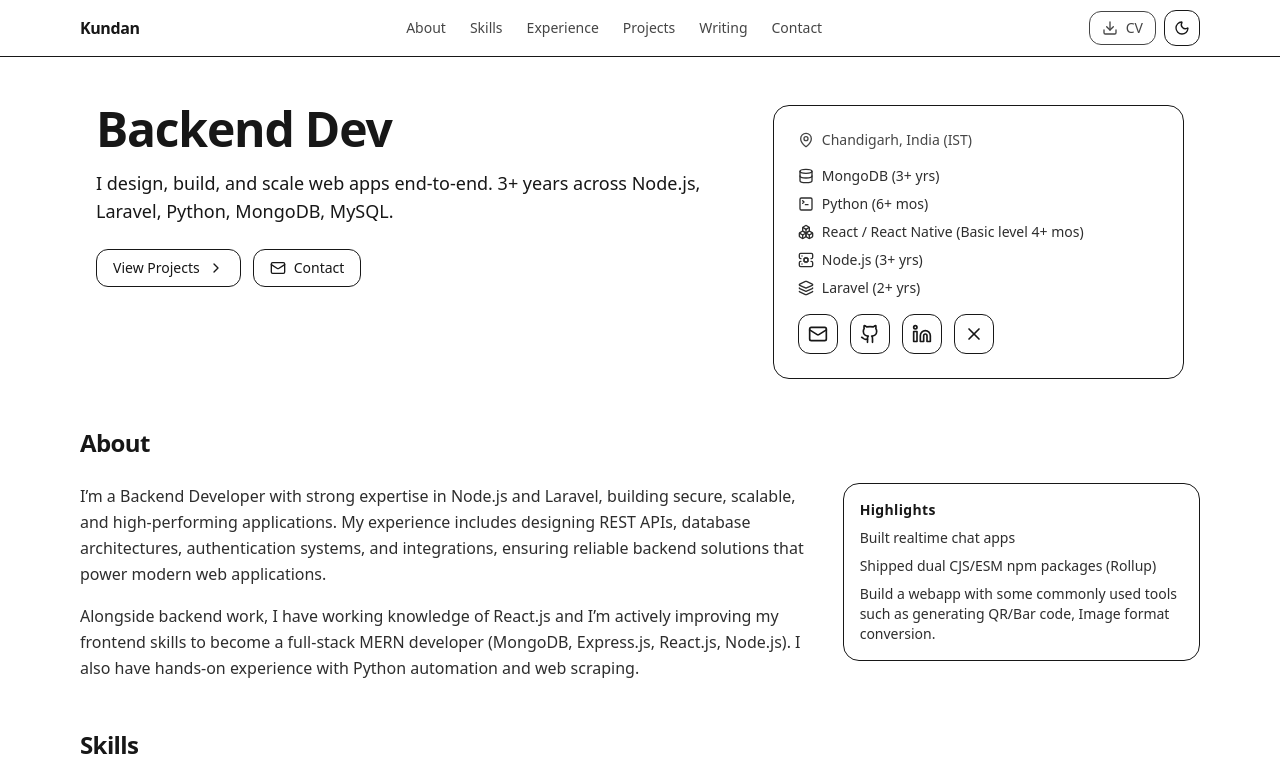
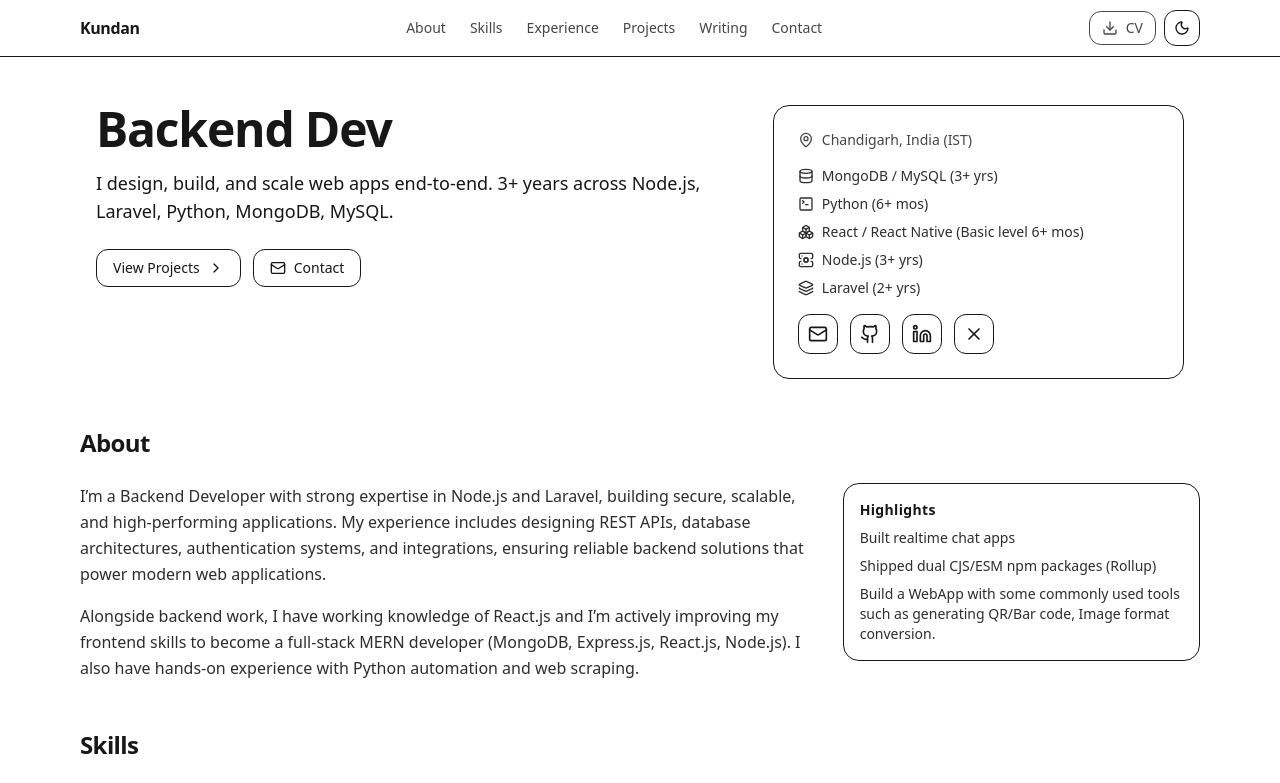
Before and after one commit to kunndnn/portfolio, a React (Vite) app: page / in a window 1280 px wide. Shown: the top 783 px of the page. Built offline with nearby package versions, Linux system fonts and the light colour scheme.

Commit message:
Update About and Hero components; enhance Writing component interactivity

```diff
--- a/src/components/About.jsx
+++ b/src/components/About.jsx
@@ -24,7 +24,7 @@ export default function About() {
             <ul className="space-y-2 text-sm opacity-90">
               <li>Built realtime chat apps</li>
               <li>Shipped dual CJS/ESM npm packages (Rollup)</li>
-              <li>Build a webapp with some commonly used tools such as generating QR/Bar code, Image format conversion.</li>
+              <li>Build a WebApp with some commonly used tools such as generating QR/Bar code, Image format conversion.</li>
             </ul>
           </motion.div>
         </div>
--- a/src/components/Hero.jsx
+++ b/src/components/Hero.jsx
@@ -13,9 +13,9 @@ import {
 
 export default function Hero() {
   const skills = [
-    { icon: Database, label: "MongoDB (3+ yrs)" },
+    { icon: Database, label: "MongoDB / MySQL (3+ yrs)" },
     { icon: TerminalSquare, label: "Python (6+ mos)" },
-    { icon: Boxes, label: "React / React Native (Basic level 4+ mos)" },
+    { icon: Boxes, label: "React / React Native (Basic level 6+ mos)" },
     { icon: ServerCog, label: "Node.js (3+ yrs)" },
     { icon: Layers, label: "Laravel (2+ yrs)" },
   ];
--- a/src/components/Writing.jsx
+++ b/src/components/Writing.jsx
@@ -2,6 +2,9 @@ import Section from "./common/Section";
 import { DATA } from "../constants";
 import { motion } from "framer-motion";
 export default function Writing() {
+  const handleClick =(url)=>{
+    location.href=url;
+  }
   return (
     <Section id="writing" title="Writing">
       <div className="grid gap-4 md:grid-cols-3">
@@ -9,7 +12,8 @@ export default function Writing() {
             <motion.div
               key={post.title}
               whileHover={{ y: -4 }}
-              className="group relative border overflow-hidden rounded-2xl p-7 text-center"
+              className="group relative border overflow-hidden rounded-2xl p-7 text-center cursor-pointer"
+              onClick={()=>handleClick(post.href)}
             >
               <div className="text-xs opacity-70">{post.date}</div>
               <div className="mt-1 text-base font-semibold">{post.title}</div>
```
